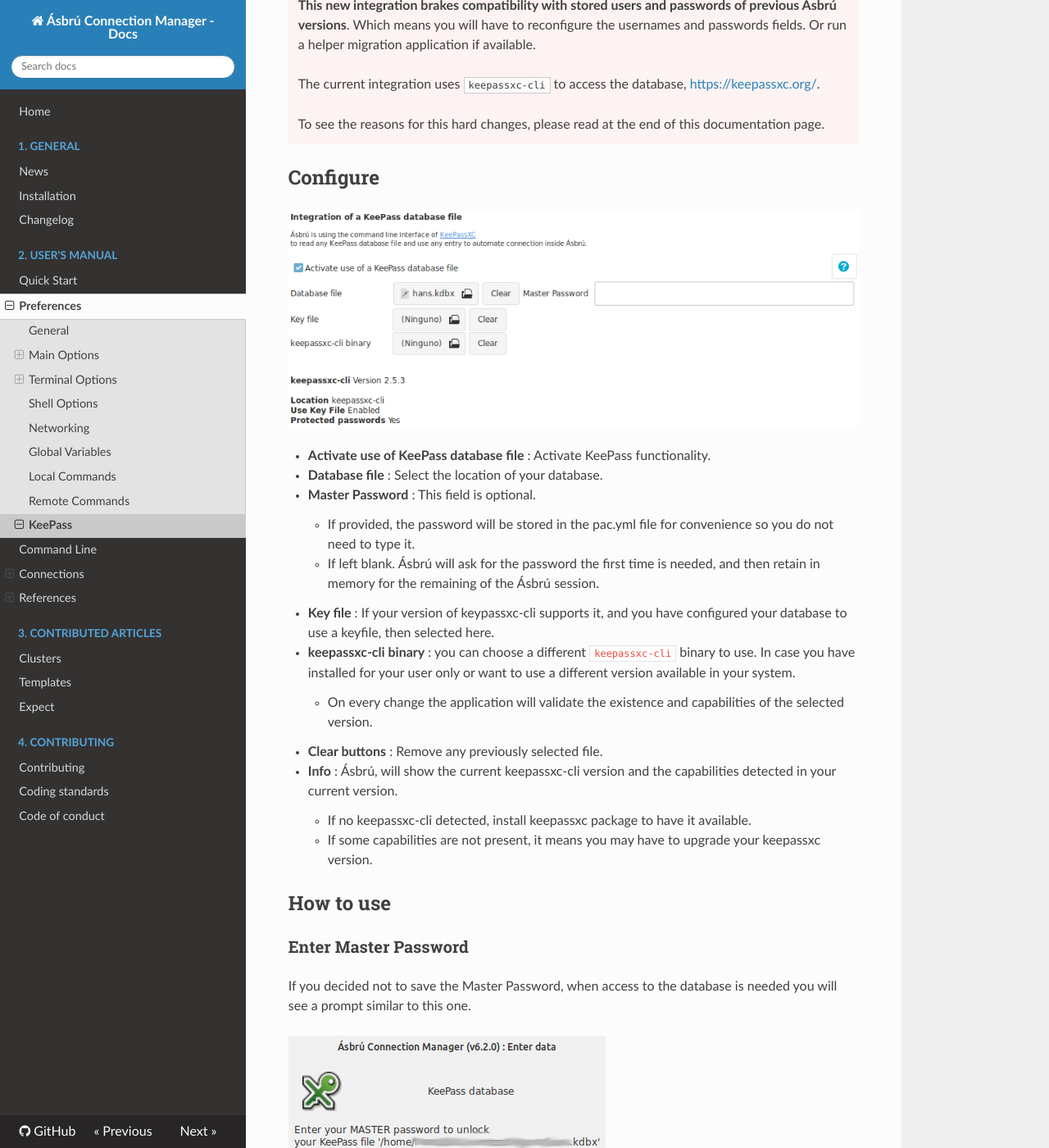
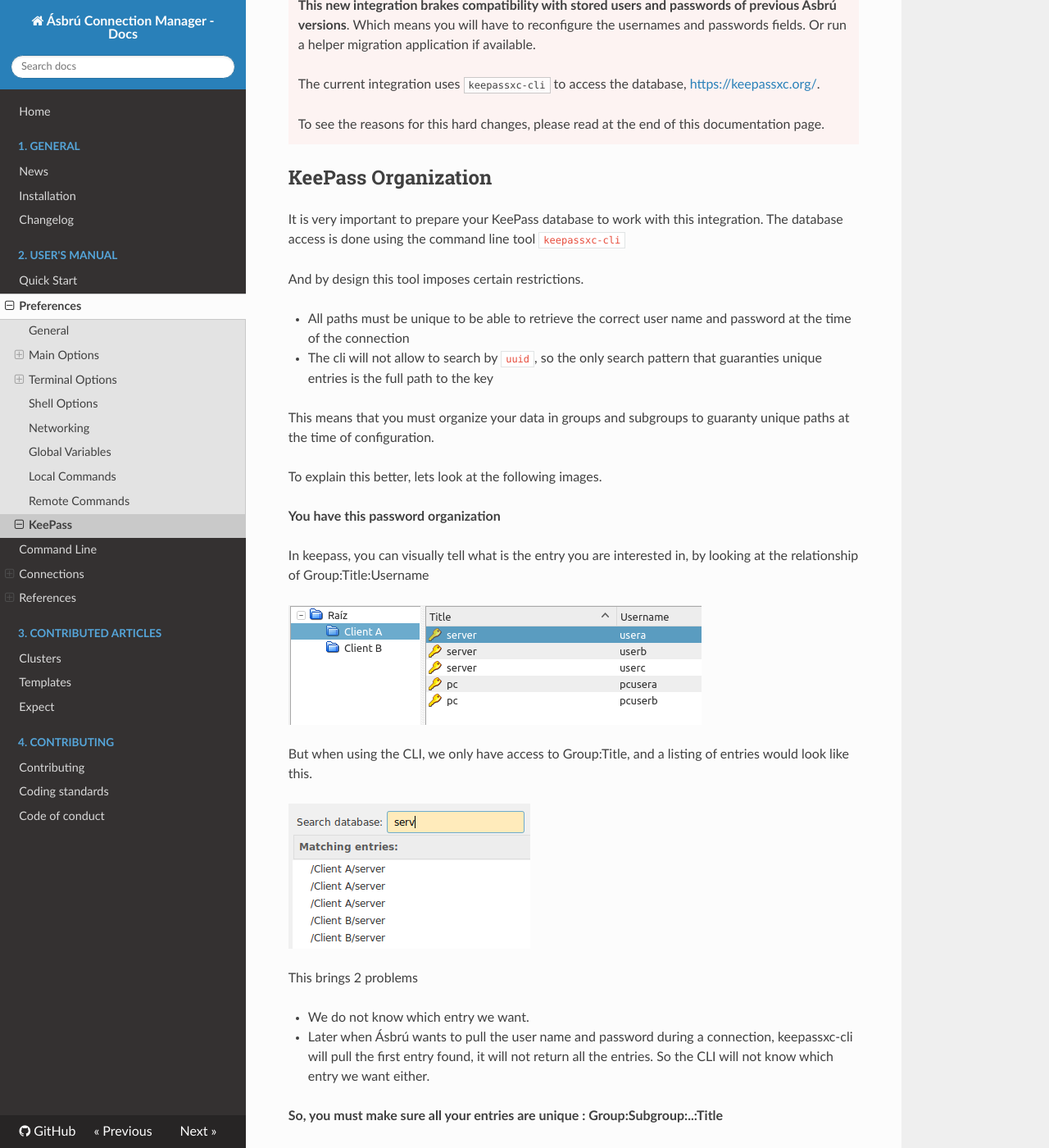
Before and after one commit to asbru-cm/asbru-cm, an MkDocs documentation site: the page built from doc/Manual/Preferences/KeePassXC.md, in a window 1280 px wide and 1400 px high, scrolled down 249 px. Shown: the whole window at 82% size. Built offline with MkDocs 1.6.1, drawn with Linux system fonts in a browser that asks for light colours; nearby versions of some CDN libraries; some of the changed text lies outside the part shown.

Commit message:
update keepasssc docs

```diff
--- a/doc/Manual/Preferences/KeePassXC.md
+++ b/doc/Manual/Preferences/KeePassXC.md
@@ -10,6 +10,60 @@
 
     To see the reasons for this hard changes, please read at the end of this documentation page.
 
+## KeePass Organization
+
+It is very important to prepare your KeePass database to work with this integration. The database access is done using the command line tool `keepassxc-cli`
+
+And by design this tool imposes certain restrictions.
+
+* All paths must be unique to be able to retrieve the correct user name and password at the time of the connection
+* The cli will not allow to search by `uuid`, so the only search pattern that guaranties unique entries is the full path to the key
+
+This means that you must organize your data in groups and subgroups to guaranty unique paths at the time of configuration.
+
+To explain this better, lets look at the following images.
+
+__You have this password organization__
+
+In keepass, you can visually tell what is the entry you are interested in, by looking at the relationship of Group:Title:Username
+
+![](images/kpxcc1.png)
+
+But when using the CLI, we only have access to Group:Title, and a listing of entries would look like this.
+
+![](images/kpxcc2.png)
+
+This brings 2 problems
+
+* We do not know which entry we want.
+* Later when Ásbrú wants to pull the user name and password during a connection, keepassxc-cli will pull the first entry found, it will not return all the entries. So the CLI will not know which entry we want either.
+
+__So, you must make sure all your entries are unique : Group:Subgroup:..:Title__
+
+You can use any technique you like, this are some recommendations of organizations that can produce unique paths.
+
+* /Group/hostname
+* /Group/Subgroup/hostname
+* /Group/Service/hostname
+* /Group/Location/hostname
+
+
+__Example of unique titles__
+
+![](images/kpxcc3.png)
+
+
+__Search result.__
+
+![](images/kpxcc4.png)
+
+__Another alternative, with subgroups__
+
+![](images/kpxcc5.png)
+
+__List__
+
+![](images/kpxcc6.png)
 
 ## Configure
 
@@ -51,6 +105,7 @@
 After the double click the link to your username and password will be assigned to the active authentication method selected in the configuration tab.
 
 ![](images/kpxc4.png)
+
 
 !!! tip "Recommendations"
     __KeyPass pattern__ : The pattern is formed as : `<keepass_property|keepass entry path>`. You can edit and change the text to any valid property and path if your need.
```
Also changed, not shown: doc/Manual/Preferences/images/kpxcc1.png (added), doc/Manual/Preferences/images/kpxcc2.png (added), doc/Manual/Preferences/images/kpxcc3.png (added), doc/Manual/Preferences/images/kpxcc4.png (added), doc/Manual/Preferences/images/kpxcc5.png (added), doc/Manual/Preferences/images/kpxcc6.png (added).
